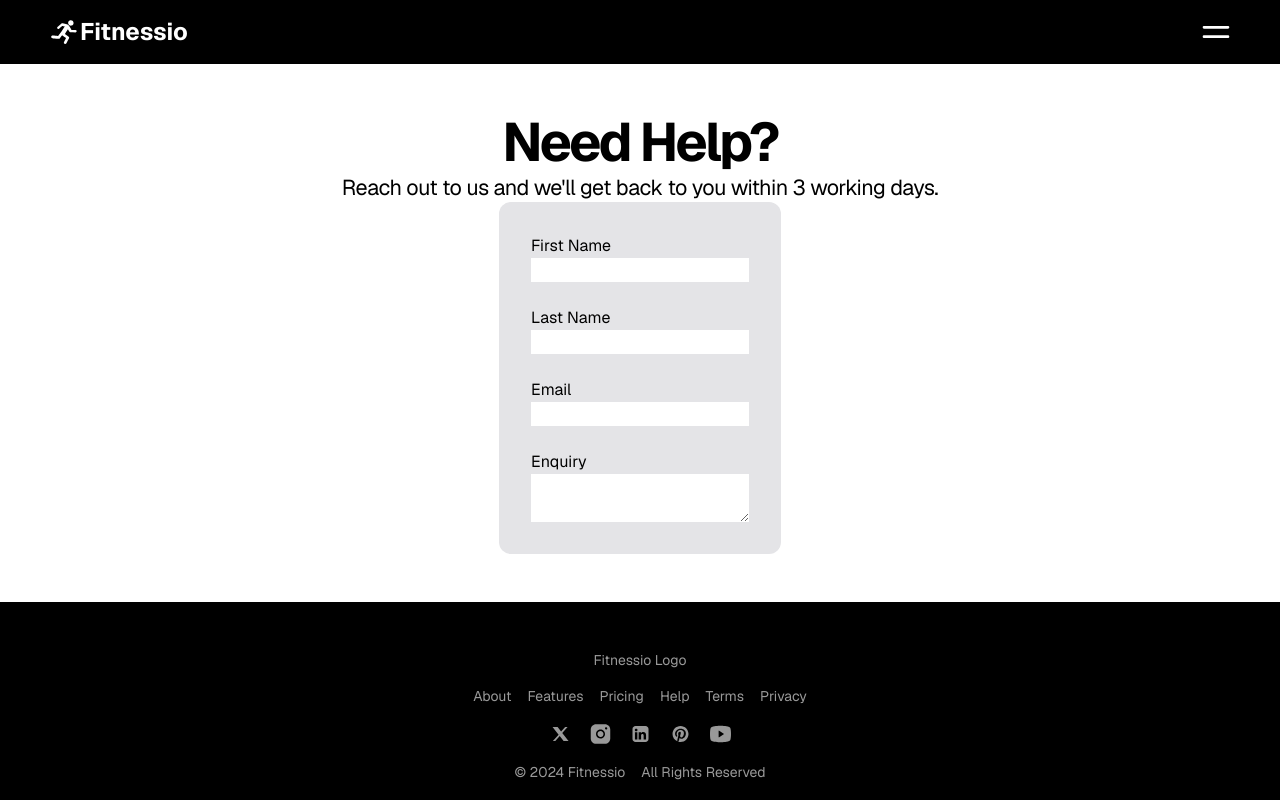
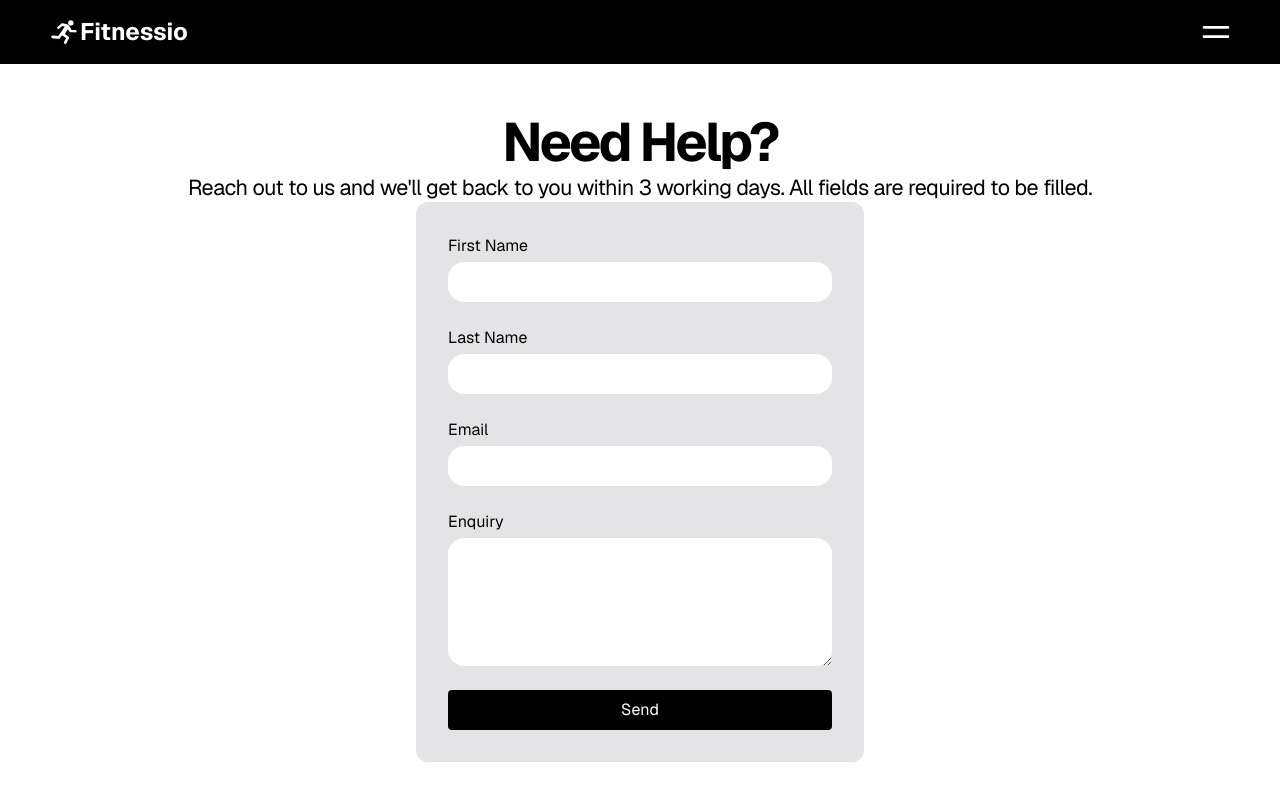
Before and after one commit to dylewskii/fitness-saas, a Next.js app: page /contact in a window 1280 px wide. Shown: the top 800 px of the page. Built offline with nearby package versions, Linux system fonts and the light colour scheme.

Commit message:
feat(contact): add form action

```diff
--- a/src/app/contact/page.tsx
+++ b/src/app/contact/page.tsx
@@ -6,33 +6,69 @@ export default function HelpPage() {
       <h1 className="section-title">Need Help?</h1>
       <p className="section-description">
         Reach out to us and we&apos;ll get back to you within 3 working days.
+        All fields are required to be filled.
       </p>
-      <form className="bg-blue flex flex-col gap-6 rounded-xl bg-zinc-200 p-8">
+
+      <form
+        action="sendContactEnquiry"
+        className="bg-blue flex w-full max-w-md flex-col gap-6 rounded-xl bg-zinc-200 p-8"
+      >
         <div className="flex flex-col">
-          <label htmlFor="firstName">First Name</label>
-          <input type="text" name="firstName" id="firstName" />
+          <label htmlFor="firstName" className="mb-1">
+            First Name
+          </label>
+          <input
+            type="text"
+            name="firstName"
+            id="firstName"
+            className="rounded-2xl p-2"
+            required
+          />
         </div>
 
         <div className="flex flex-col">
-          <label htmlFor="lastName">Last Name</label>
-          <input type="text" name="lastName" id="lastName" />
+          <label htmlFor="lastName" className="mb-1">
+            Last Name
+          </label>
+          <input
+            type="text"
+            name="lastName"
+            id="lastName"
+            className="rounded-2xl p-2"
+            required
+          />
         </div>
 
         <div className="flex flex-col">
-          <label htmlFor="email">Email</label>
+          <label htmlFor="email" className="mb-1">
+            Email
+          </label>
           <input
             type="email"
             name="email"
             id="email"
             minLength={5}
             maxLength={40}
+            className="rounded-2xl p-2"
+            required
           />
         </div>
 
         <div className="flex flex-col">
-          <label htmlFor="enquiry">Enquiry</label>
-          <textarea name="enquiry" id="enquiry" />
+          <label htmlFor="enquiry" className="mb-1">
+            Enquiry
+          </label>
+          <textarea
+            name="enquiry"
+            id="enquiry"
+            className="h-32 rounded-2xl p-2"
+            required
+          />
         </div>
+
+        <button type="submit" className="rounded bg-black p-2 text-white">
+          Send
+        </button>
       </form>
     </div>
   );
```
Also changed, not shown: src/actions/sendContactEnquiry.ts (added, +45 -0 lines).
